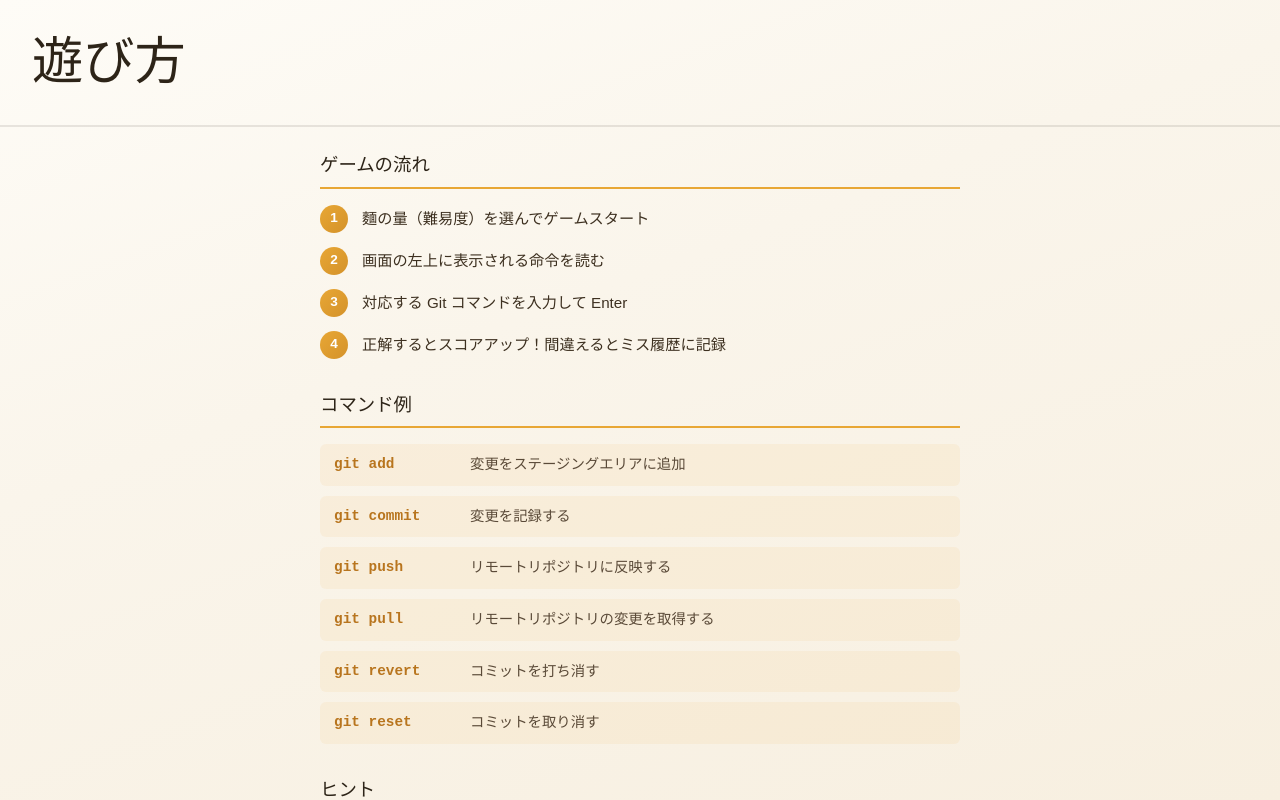
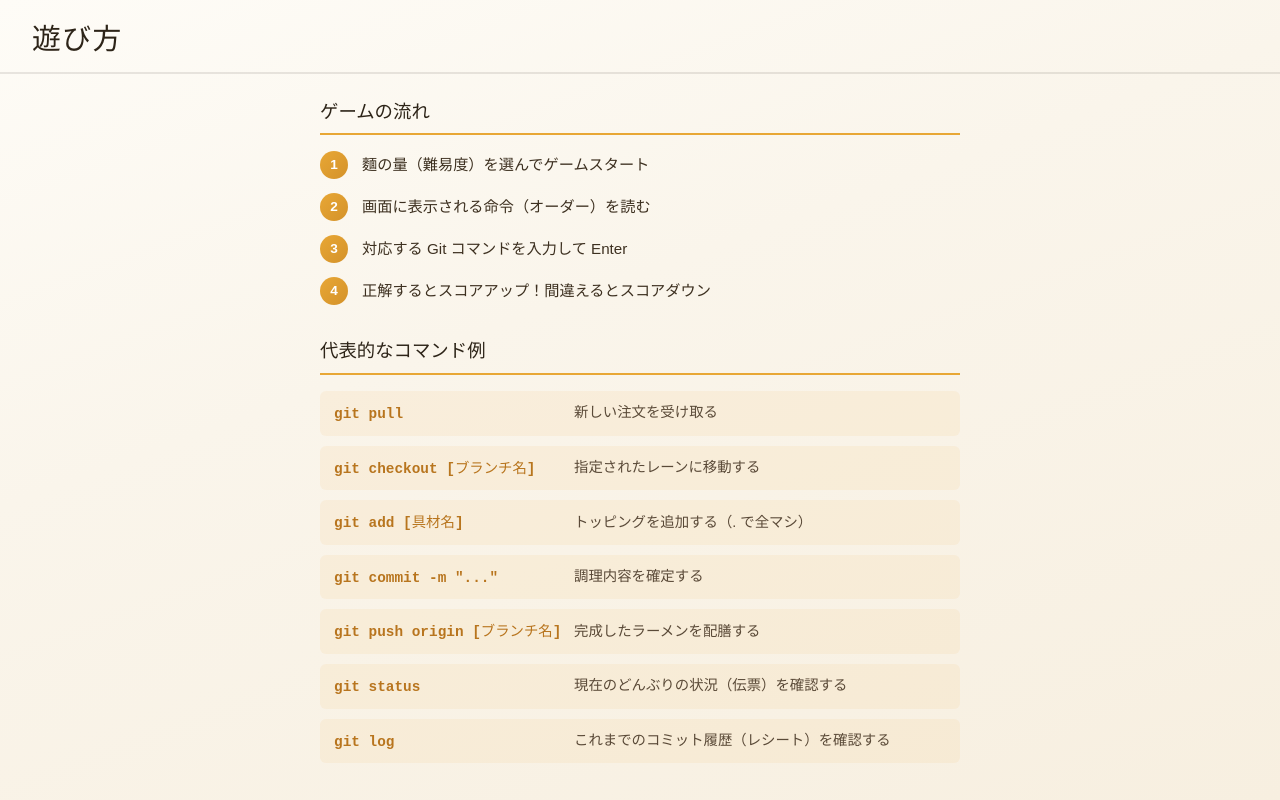
Before and after one commit to yozure420/gitRamen, a React (Vite) app in the folder frontend/: page / in a window 1280 px wide. Both pictures are taken after a click on the button "遊び方". Built offline with nearby package versions, Linux system fonts and the light colour scheme.

Commit message:
ゲームの説明をアップグレード

```diff
--- a/frontend/src/css/HowToPlay.css
+++ b/frontend/src/css/HowToPlay.css
@@ -9,13 +9,13 @@
 }
 
 .howto-header {
-    padding-left: 32px;
+    padding: 24px 0 16px 32px;
     border-bottom: 2px solid rgba(45, 36, 24, 0.1);
     flex-shrink: 0;
     color: #2d2418;
 }
 
-.howto-title {
+.howto-header h1 {
     margin: 0;
     font-size: 1.8rem;
     font-weight: 900;
@@ -80,13 +80,18 @@
     gap: 10px;
 }
 
+/* 修正ポイント: flex から grid に変更し、コマンドの長さに左右されず位置を完全に揃える */
 .howto-cmd-row {
-    display: flex;
+    display: grid;
+    grid-template-columns: 240px 1fr;
     align-items: center;
-    gap: 16px;
     padding: 10px 14px;
     background: rgba(232, 167, 53, 0.08);
     border-radius: 6px;
+}
+
+.howto-cmd-name {
+    flex-shrink: 0;
 }
 
 .howto-cmd {
@@ -94,8 +99,6 @@
     font-size: 0.9rem;
     font-weight: 600;
     color: #b8751e;
-    width: 120px;
-    flex-shrink: 0;
 }
 
 .howto-cmd-desc {
--- a/frontend/src/pages/HowToPlay.tsx
+++ b/frontend/src/pages/HowToPlay.tsx
@@ -18,10 +18,9 @@ function HowToPlay({onBack}: HowToPlayProps) {
                         <span className="howto-step-num">1</span>
                         <p className="howto-step-text">麵の量（難易度）を選んでゲームスタート</p>
                     </div>
-
                     <div className="howto-step">
                         <span className="howto-step-num">2</span>
-                        <p className="howto-step-text">画面の左上に表示される命令を読む</p>
+                        <p className="howto-step-text">画面に表示される命令（オーダー）を読む</p>
                     </div>
                     <div className="howto-step">
                         <span className="howto-step-num">3</span>
@@ -29,36 +28,40 @@ function HowToPlay({onBack}: HowToPlayProps) {
                     </div>
                     <div className="howto-step">
                         <span className="howto-step-num">4</span>
-                        <p className="howto-step-text">正解するとスコアアップ！間違えるとミス履歴に記録</p>
+                        <p className="howto-step-text">正解するとスコアアップ！間違えるとスコアダウン</p>
                     </div>
                 </section>
 
                 <section className="howto-section">
-                    <h2 className="howto-section-title">コマンド例</h2>
+                    <h2 className="howto-section-title">代表的なコマンド例</h2>
                     <div className="howto-cmd-list">
                         <div className="howto-cmd-row">
-                            <code className="howto-cmd">git add</code>
-                            <span className="howto-cmd-desc">変更をステージングエリアに追加</span>
+                            <div className="howto-cmd-name"><code className="howto-cmd">git pull</code></div>
+                            <div className="howto-cmd-desc">新しい注文を受け取る</div>
                         </div>
                         <div className="howto-cmd-row">
-                            <code className="howto-cmd">git commit</code>
-                            <span className="howto-cmd-desc">変更を記録する</span>
+                            <div className="howto-cmd-name"><code className="howto-cmd">git checkout [ブランチ名]</code></div>
+                            <div className="howto-cmd-desc">指定されたレーンに移動する</div>
                         </div>
                         <div className="howto-cmd-row">
-                            <code className="howto-cmd">git push</code>
-                            <span className="howto-cmd-desc">リモートリポジトリに反映する</span>
+                            <div className="howto-cmd-name"><code className="howto-cmd">git add [具材名]</code></div>
+                            <div className="howto-cmd-desc">トッピングを追加する（. で全マシ）</div>
                         </div>
                         <div className="howto-cmd-row">
-                            <code className="howto-cmd">git pull</code>
-                            <span className="howto-cmd-desc">リモートリポジトリの変更を取得する</span>
+                            <div className="howto-cmd-name"><code className="howto-cmd">git commit -m "..."</code></div>
+                            <div className="howto-cmd-desc">調理内容を確定する</div>
                         </div>
                         <div className="howto-cmd-row">
-                            <code className="howto-cmd">git revert</code>
-                            <span className="howto-cmd-desc">コミットを打ち消す</span>
+                            <div className="howto-cmd-name"><code className="howto-cmd">git push origin [ブランチ名]</code></div>
+                            <div className="howto-cmd-desc">完成したラーメンを配膳する</div>
                         </div>
                         <div className="howto-cmd-row">
-                            <code className="howto-cmd">git reset</code>
-                            <span className="howto-cmd-desc">コミットを取り消す</span>
+                            <div className="howto-cmd-name"><code className="howto-cmd">git status</code></div>
+                            <div className="howto-cmd-desc">現在のどんぶりの状況（伝票）を確認する</div>
+                        </div>
+                        <div className="howto-cmd-row">
+                            <div className="howto-cmd-name"><code className="howto-cmd">git log</code></div>
+                            <div className="howto-cmd-desc">これまでのコミット履歴（レシート）を確認する</div>
                         </div>
                     </div>
                 </section>
@@ -66,20 +69,20 @@ function HowToPlay({onBack}: HowToPlayProps) {
                 <section className="howto-section">
                     <h2 className="howto-section-title">ヒント</h2>
                     <p className="howto-hint">
-                    間違えたコマンドはマイページのミス履歴で確認できます。
-                    苦手なコマンドを重点的に練習しましょう！
+                        操作に迷った時は、入力欄に <strong>git help</strong> を入力するとコマンド一覧を確認できます。
+                    </p>
+                    <p className="howto-hint" style={{ marginTop: '12px' }}>
+                        <strong>git status</strong> や <strong>git log</strong> を開いている間は、制限時間やラーメンの移動が一時停止します。確認後は <strong>Enterキー</strong> または <strong>Escapeキー</strong> でゲームに戻れます。
                     </p>
                 </section>
             </div>
 
             <div className="howto-footer">
                 <button className="howto-back-btn" onClick={onBack}>
-                タイトルに戻る
+                    タイトルに戻る
                 </button>
             </div>
-
         </div>
-
     )
 }
 
```
